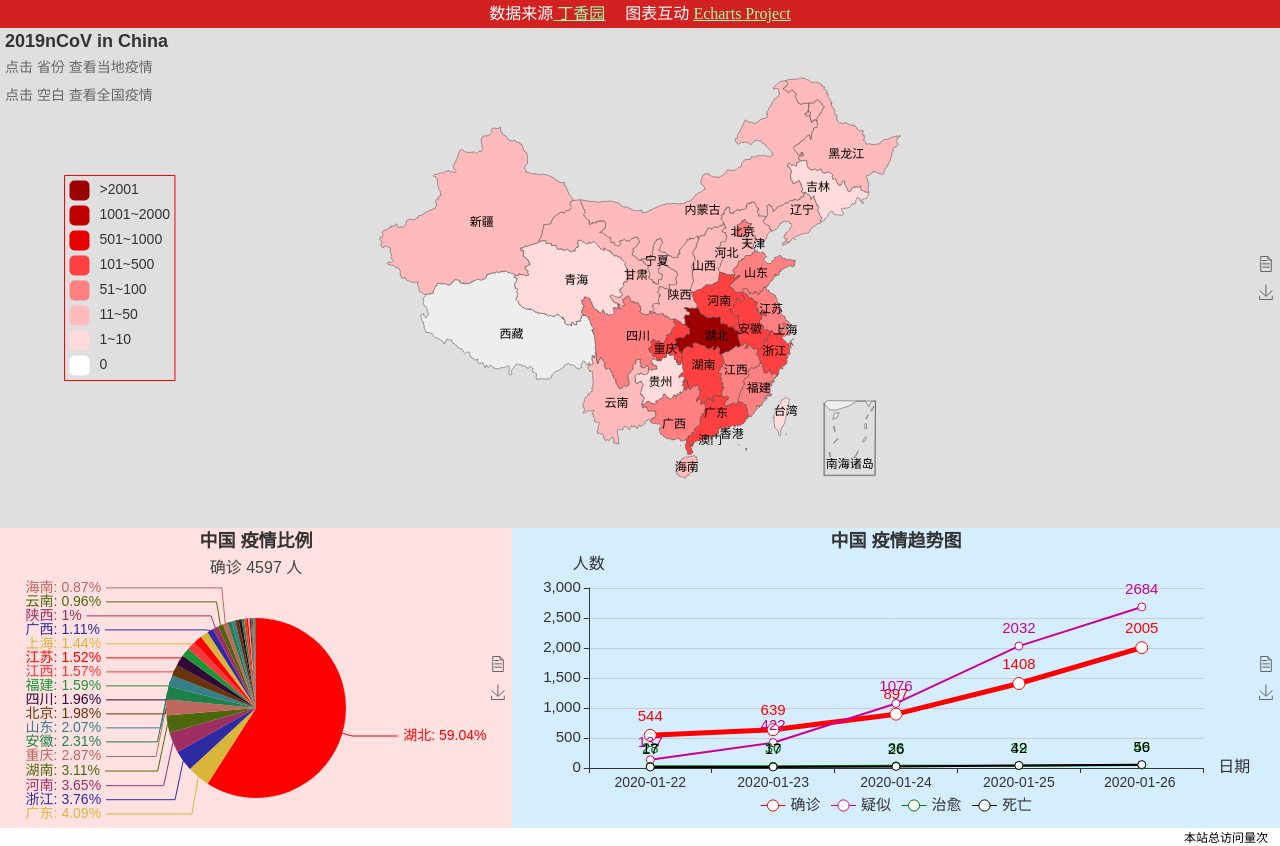
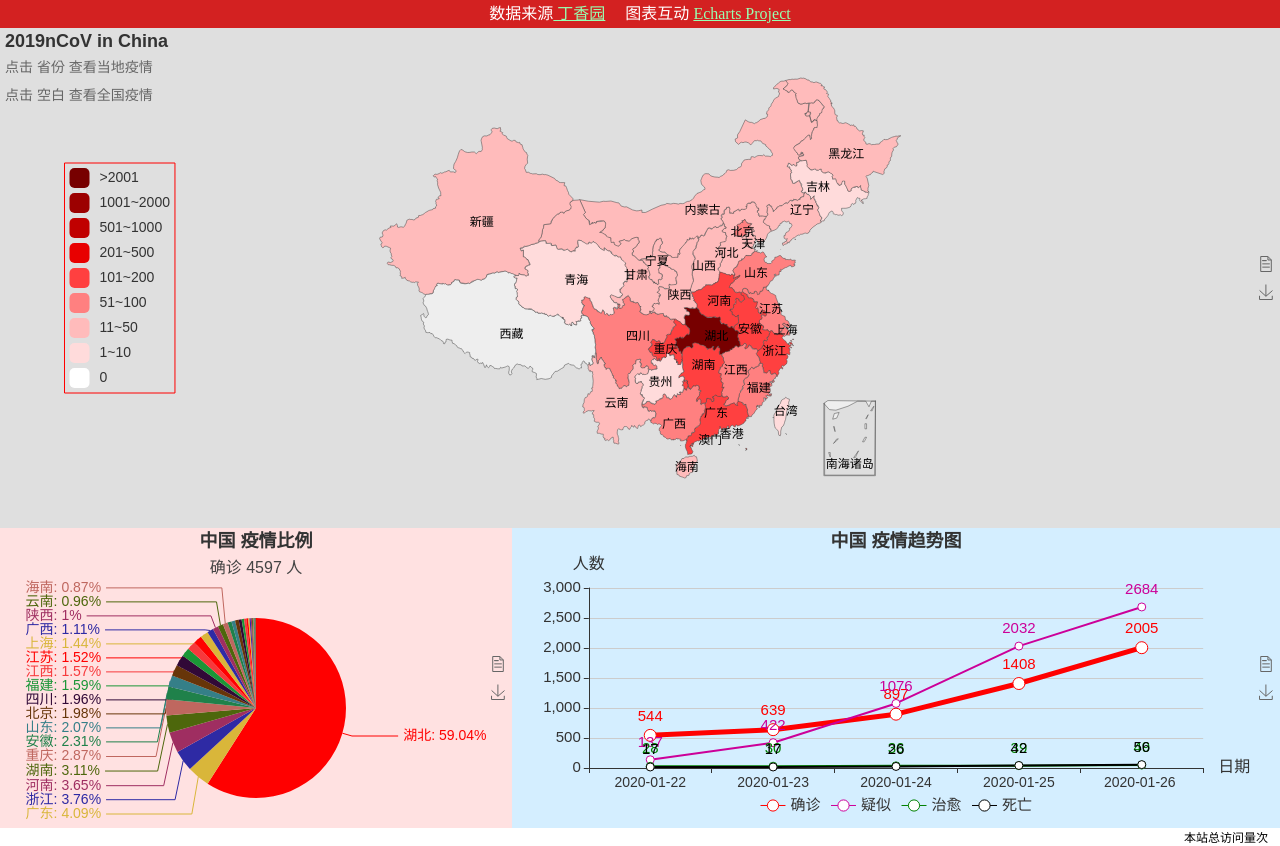
Before and after one commit to hexid26/2019nCoV, a plain HTML site: page www-echarts/index.html in a window 1280 px wide. Shown: the part 72-918 px from the top of the page. Drawn offline with Linux system fonts and the light colour scheme; some packages are replaced by stand-ins of ours; a script that the page names is missing.

Commit message:
修改地图中图例的范围

```diff
--- a/www-echarts/index.html
+++ b/www-echarts/index.html
@@ -189,10 +189,11 @@
             type: "piecewise",
             pieces: [
               // { gt: 5000, label: ">5000", color: "#770000" },
-              { gt: 2000, label: ">2001", color: "#9C0000" },
-              { gt: 1000, lt: 2000, label: "1001~2000", color: "#C00000" },
-              { gt: 500, lt: 1000, label: "501~1000", color: "#E80000" },
-              { gt: 100, lt: 500, label: "101~500", color: "#FF4040" },
+              { gt: 2000, label: ">2001", color: "#770000" },
+              { gt: 1000, lt: 2000, label: "1001~2000", color: "#9C0000" },
+              { gt: 500, lt: 1000, label: "501~1000", color: "#C00000" },
+              { gt: 200, lt: 500, label: "201~500", color: "#E80000" },
+              { gt: 100, lt: 200, label: "101~200", color: "#FF4040" },
               { gt: 50, lt: 100, label: "51~100", color: "#FF8080" },
               { gt: 10, lt: 50, label: "11~50", color: "#FFBBBB" },
               { gt: 0, lt: 10, label: "1~10", color: "#FFDBDB" },
```
